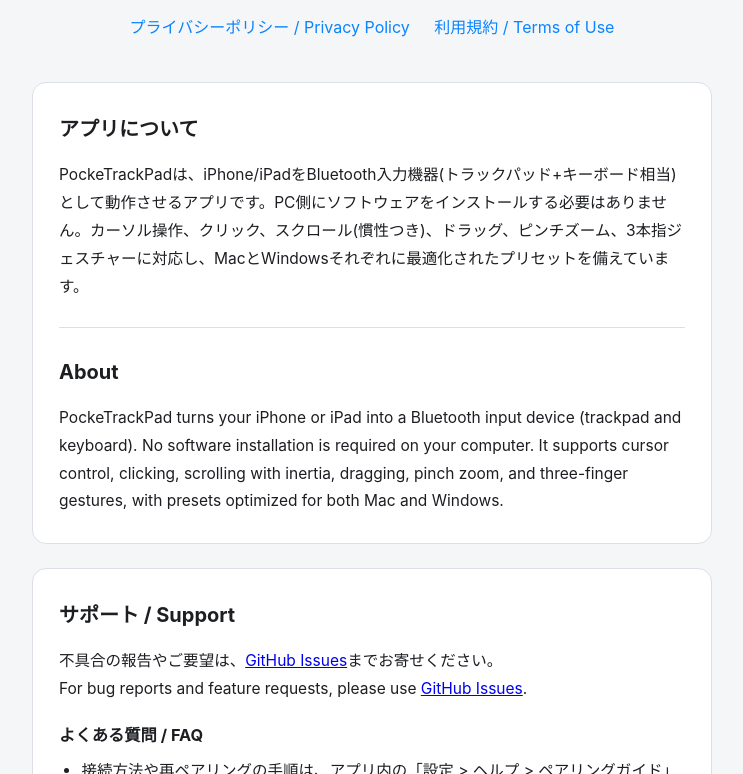
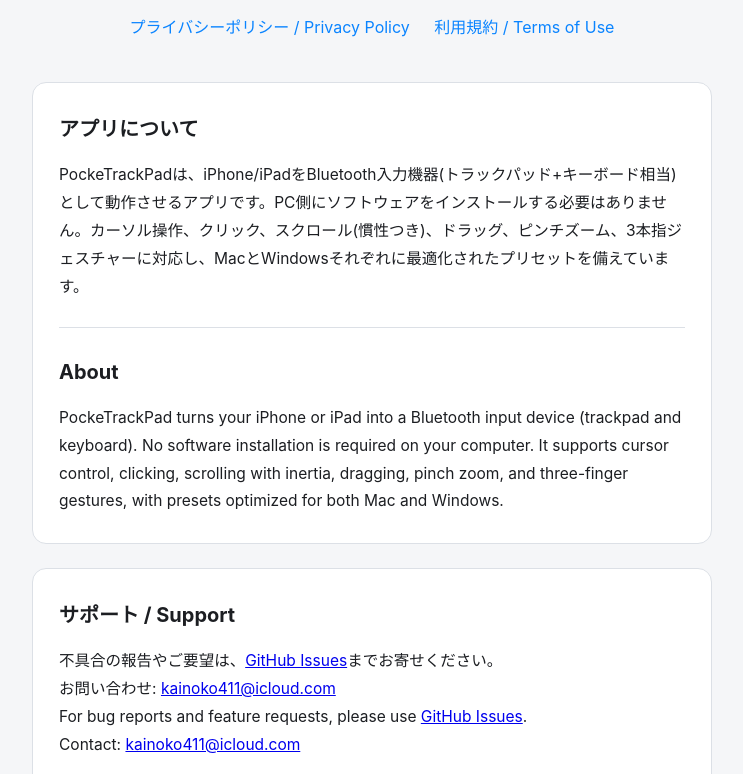
Before and after one commit to tanpang-dev/pocketrackpad-site, a plain HTML site: page index.html in a window 1280 px wide. Shown: the part 171-945 px from the top of the page, without its empty margins (268-1011 px from the left). Drawn offline with Linux system fonts and the light colour scheme.

Commit message:
サポート連絡先と接続補助ツールを更新

```diff
--- a/index.html
+++ b/index.html
@@ -29,7 +29,9 @@
   <section class="card">
     <h2>サポート / Support</h2>
     <p>不具合の報告やご要望は、<a href="https://github.com/tanpang-dev/pocketrackpad-site/issues">GitHub Issues</a>までお寄せください。</p>
+    <p>お問い合わせ: <a href="mailto:kainoko411@icloud.com">kainoko411@icloud.com</a></p>
     <p>For bug reports and feature requests, please use <a href="https://github.com/tanpang-dev/pocketrackpad-site/issues">GitHub Issues</a>.</p>
+    <p>Contact: <a href="mailto:kainoko411@icloud.com">kainoko411@icloud.com</a></p>
     <h3>よくある質問 / FAQ</h3>
     <ul>
       <li>接続方法や再ペアリングの手順は、アプリ内の「設定 &gt; ヘルプ &gt; ペアリングガイド」をご覧ください。<br>
```
Also changed, not shown: 1 other file.
